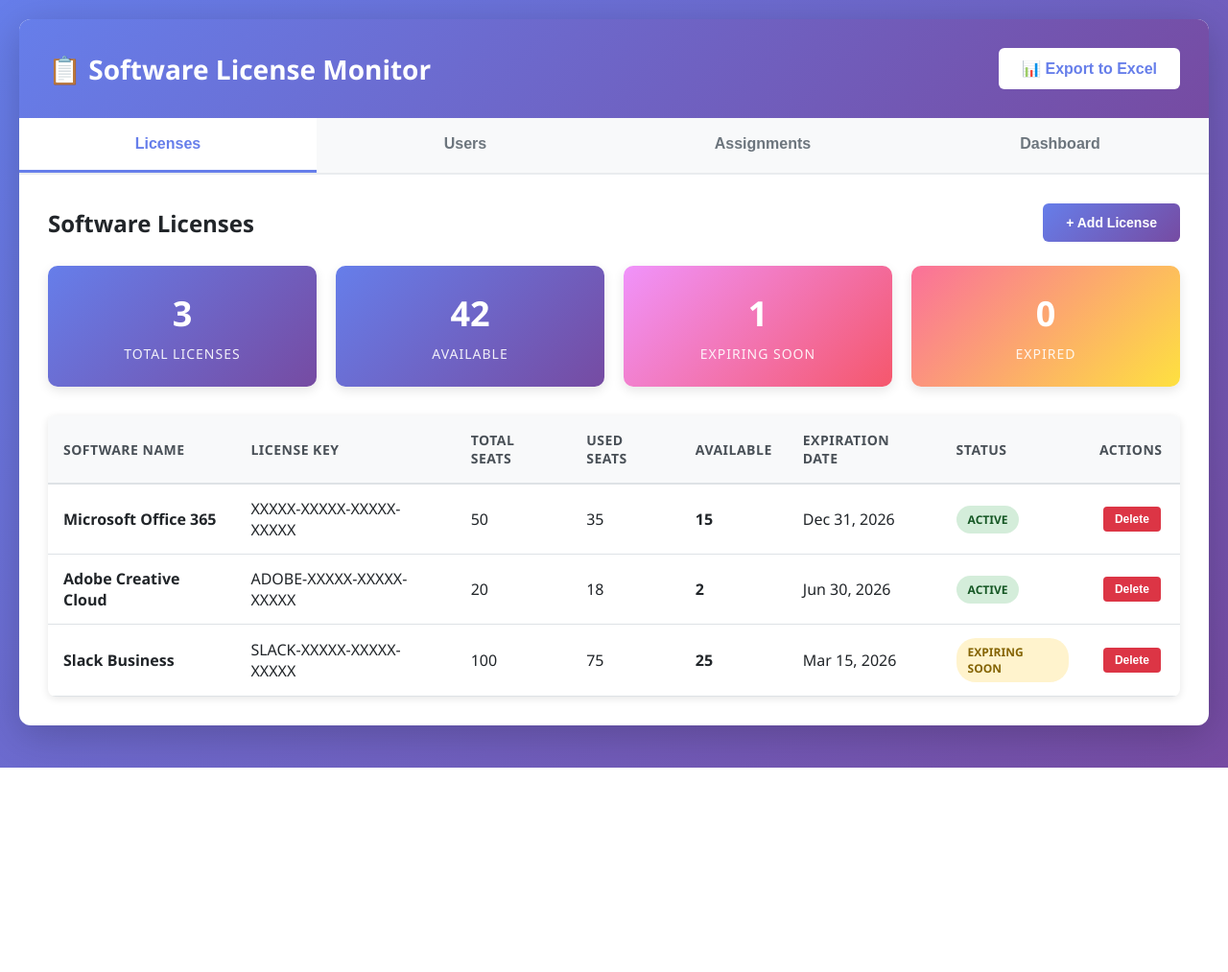
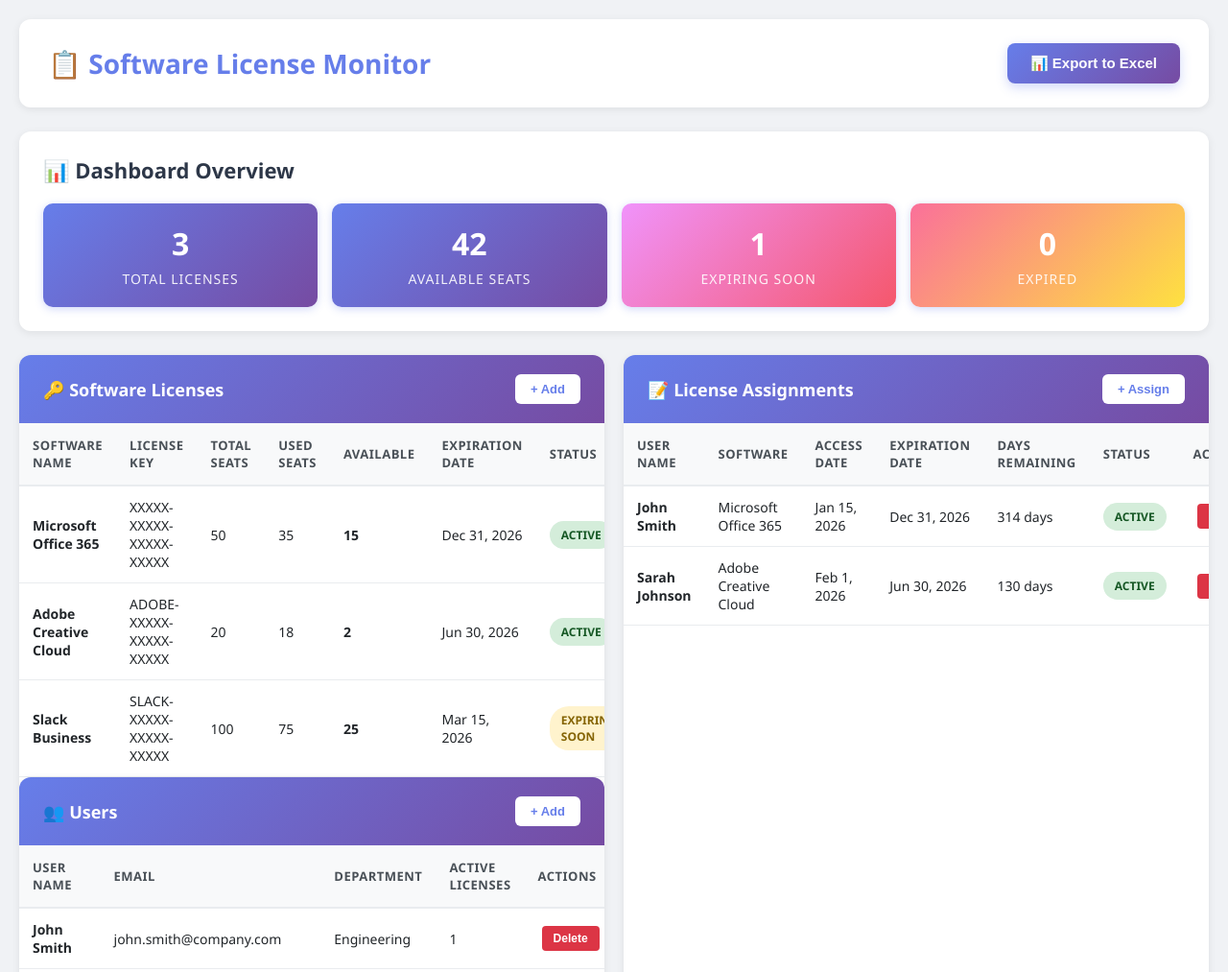
Before and after one commit to axyco2004-cyber/license-monitoring, a plain HTML site: page index.html in a window 1280 px wide. Shown: the top 1013 px of the page at 96% size. Before the commit the page ends 800 px from the top, so only its background shows below. Drawn offline with Linux system fonts and the light colour scheme.

Commit message:
Update to friendly column-based interface

```diff
--- a/index.html
+++ b/index.html
@@ -13,21 +13,9 @@
             <button class="btn-excel" onclick="exportToExcel()">📊 Export to Excel</button>
         </header>
 
-        <!-- Navigation Tabs -->
-        <div class="tabs">
-            <button class="tab-btn active" onclick="showTab('licenses')">Licenses</button>
-            <button class="tab-btn" onclick="showTab('users')">Users</button>
-            <button class="tab-btn" onclick="showTab('assignments')">Assignments</button>
-            <button class="tab-btn" onclick="showTab('dashboard')">Dashboard</button>
-        </div>
-
-        <!-- Licenses Tab -->
-        <div id="licenses-tab" class="tab-content active">
-            <div class="section-header">
-                <h2>Software Licenses</h2>
-                <button class="btn-primary" onclick="showAddLicenseModal()">+ Add License</button>
-            </div>
-
+        <!-- Dashboard Stats -->
+        <div class="stats-section">
+            <h2>📊 Dashboard Overview</h2>
             <div class="stats-grid">
                 <div class="stat-card">
                     <div class="stat-value" id="total-licenses">0</div>
@@ -35,7 +23,7 @@
                 </div>
                 <div class="stat-card">
                     <div class="stat-value" id="available-licenses">0</div>
-                    <div class="stat-label">Available</div>
+                    <div class="stat-label">Available Seats</div>
                 </div>
                 <div class="stat-card warning">
                     <div class="stat-value" id="expiring-soon">0</div>
@@ -46,7 +34,18 @@
                     <div class="stat-label">Expired</div>
                 </div>
             </div>
+        </div>
 
+        <!-- Main Content in Columns -->
+        <div class="columns-layout">
+
+            <!-- Column 1: Licenses -->
+            <div class="column">
+                <div class="column-header">
+                    <h2>🔑 Software Licenses</h2>
+                    <button class="btn-add" onclick="showAddLicenseModal()">+ Add</button>
+                </div>
+                <div class="column-content">
                 <div class="table-container">
                 <table id="licenses-table">
                     <thead>
@@ -67,12 +66,13 @@
                 </div>
             </div>
 
-        <!-- Users Tab -->
-        <div id="users-tab" class="tab-content">
-            <div class="section-header">
-                <h2>Users</h2>
-                <button class="btn-primary" onclick="showAddUserModal()">+ Add User</button>
+            <!-- Column 2: Users -->
+            <div class="column">
+                <div class="column-header">
+                    <h2>👥 Users</h2>
+                    <button class="btn-add" onclick="showAddUserModal()">+ Add</button>
                 </div>
+                <div class="column-content">
 
                 <div class="table-container">
                     <table id="users-table">
@@ -90,12 +90,14 @@
                     </table>
                 </div>
                 </div>
+            </div>
+        </div>
 
-        <!-- Assignments Tab -->
-        <div id="assignments-tab" class="tab-content">
-            <div class="section-header">
-                <h2>License Assignments</h2>
-                <button class="btn-primary" onclick="showAssignLicenseModal()">+ Assign License</button>
+        <!-- Full Width: Assignments -->
+        <div class="full-width-section">
+            <div class="column-header">
+                <h2>📝 License Assignments</h2>
+                <button class="btn-add" onclick="showAssignLicenseModal()">+ Assign</button>
             </div>
 
             <div class="table-container">
@@ -117,10 +119,12 @@
             </div>
         </div>
 
-        <!-- Dashboard Tab -->
-        <div id="dashboard-tab" class="tab-content">
-            <h2>Expiration Alerts</h2>
-            <div id="alerts-container">
+        <!-- Full Width: Alerts -->
+        <div class="full-width-section">
+            <div class="column-header">
+                <h2>⚠️ Expiration Alerts</h2>
+            </div>
+            <div id="alerts-container" class="alerts-section">
             </div>
         </div>
     </div>
--- a/styles.css
+++ b/styles.css
@@ -6,27 +6,27 @@
 
 body {
     font-family: 'Segoe UI', Tahoma, Geneva, Verdana, sans-serif;
-    background: linear-gradient(135deg, #667eea 0%, #764ba2 100%);
+    background: #f0f2f5;
     min-height: 100vh;
     padding: 20px;
+    margin: 0;
 }
 
 .container {
-    max-width: 1400px;
+    max-width: 1600px;
     margin: 0 auto;
-    background: white;
-    border-radius: 12px;
-    box-shadow: 0 10px 40px rgba(0, 0, 0, 0.2);
-    overflow: hidden;
 }
 
 header {
-    background: linear-gradient(135deg, #667eea 0%, #764ba2 100%);
-    color: white;
-    padding: 30px;
+    background: white;
+    color: #667eea;
+    padding: 25px 30px;
     display: flex;
     justify-content: space-between;
     align-items: center;
+    border-radius: 12px;
+    box-shadow: 0 2px 8px rgba(0, 0, 0, 0.08);
+    margin-bottom: 25px;
 }
 
 header h1 {
@@ -35,84 +35,106 @@ header h1 {
 }
 
 .btn-excel {
-    background: white;
-    color: #667eea;
+    background: linear-gradient(135deg, #667eea 0%, #764ba2 100%);
+    color: white;
     border: none;
     padding: 12px 24px;
-    border-radius: 6px;
-    font-size: 16px;
+    border-radius: 8px;
+    font-size: 15px;
     font-weight: 600;
     cursor: pointer;
     transition: transform 0.2s, box-shadow 0.2s;
+    box-shadow: 0 4px 12px rgba(102, 126, 234, 0.3);
 }
 
 .btn-excel:hover {
     transform: translateY(-2px);
-    box-shadow: 0 4px 12px rgba(0, 0, 0, 0.2);
+    box-shadow: 0 6px 16px rgba(102, 126, 234, 0.4);
 }
 
-.tabs {
-    display: flex;
-    background: #f8f9fa;
-    border-bottom: 2px solid #e9ecef;
+/* Stats Section */
+.stats-section {
+    background: white;
+    padding: 25px;
+    border-radius: 12px;
+    box-shadow: 0 2px 8px rgba(0, 0, 0, 0.08);
+    margin-bottom: 25px;
 }
 
-.tab-btn {
-    flex: 1;
-    background: transparent;
-    border: none;
-    padding: 18px;
-    font-size: 16px;
-    font-weight: 600;
-    color: #6c757d;
-    cursor: pointer;
-    transition: all 0.3s;
-    border-bottom: 3px solid transparent;
+.stats-section h2 {
+    margin: 0 0 20px 0;
+    color: #2d3748;
+    font-size: 22px;
 }
 
-.tab-btn:hover {
-    background: #e9ecef;
-    color: #495057;
+/* Columns Layout */
+.columns-layout {
+    display: grid;
+    grid-template-columns: 1fr 1fr;
+    gap: 20px;
+    margin-bottom: 25px;
 }
 
-.tab-btn.active {
-    color: #667eea;
-    border-bottom-color: #667eea;
+.column {
     background: white;
+    border-radius: 12px;
+    box-shadow: 0 2px 8px rgba(0, 0, 0, 0.08);
+    overflow: hidden;
+    display: flex;
+    flex-direction: column;
 }
 
-.tab-content {
-    display: none;
-    padding: 30px;
-    animation: fadeIn 0.3s;
-}
-
-.tab-content.active {
-    display: block;
-}
-
-@keyframes fadeIn {
-    from {
-        opacity: 0;
-        transform: translateY(10px);
-    }
-    to {
-        opacity: 1;
-        transform: translateY(0);
-    }
-}
-
-.section-header {
+.column-header {
+    background: linear-gradient(135deg, #667eea 0%, #764ba2 100%);
+    color: white;
+    padding: 20px 25px;
     display: flex;
     justify-content: space-between;
     align-items: center;
-    margin-bottom: 25px;
 }
 
-.section-header h2 {
-    font-size: 24px;
-    color: #212529;
+.column-header h2 {
+    margin: 0;
+    font-size: 18px;
+    font-weight: 600;
 }
+
+.column-content {
+    padding: 0;
+    flex: 1;
+    overflow: auto;
+    max-height: 500px;
+}
+
+.btn-add {
+    background: white;
+    color: #667eea;
+    border: none;
+    padding: 8px 16px;
+    border-radius: 6px;
+    font-size: 13px;
+    font-weight: 600;
+    cursor: pointer;
+    transition: all 0.2s;
+}
+
+.btn-add:hover {
+    transform: scale(1.05);
+    box-shadow: 0 2px 8px rgba(0, 0, 0, 0.2);
+}
+
+/* Full Width Sections */
+.full-width-section {
+    background: white;
+    border-radius: 12px;
+    box-shadow: 0 2px 8px rgba(0, 0, 0, 0.08);
+    margin-bottom: 25px;
+    overflow: hidden;
+}
+
+
+
+
 
 .btn-primary {
     background: linear-gradient(135deg, #667eea 0%, #764ba2 100%);
@@ -175,18 +197,17 @@ header h1 {
 
 .stats-grid {
     display: grid;
-    grid-template-columns: repeat(auto-fit, minmax(200px, 1fr));
-    gap: 20px;
-    margin-bottom: 30px;
+    grid-template-columns: repeat(4, 1fr);
+    gap: 15px;
 }
 
 .stat-card {
     background: linear-gradient(135deg, #667eea 0%, #764ba2 100%);
-    padding: 25px;
+    padding: 20px;
     border-radius: 10px;
     color: white;
     text-align: center;
-    box-shadow: 0 4px 12px rgba(0, 0, 0, 0.1);
+    box-shadow: 0 2px 8px rgba(102, 126, 234, 0.3);
 }
 
 .stat-card.warning {
@@ -198,9 +219,9 @@ header h1 {
 }
 
 .stat-value {
-    font-size: 36px;
+    font-size: 32px;
     font-weight: 700;
-    margin-bottom: 8px;
+    margin-bottom: 6px;
 }
 
 .stat-label {
@@ -213,8 +234,6 @@ header h1 {
 .table-container {
     overflow-x: auto;
     background: white;
-    border-radius: 8px;
-    box-shadow: 0 2px 8px rgba(0, 0, 0, 0.1);
 }
 
 table {
@@ -227,20 +246,22 @@ thead {
 }
 
 th {
-    padding: 16px;
+    padding: 14px;
     text-align: left;
     font-weight: 600;
     color: #495057;
-    border-bottom: 2px solid #dee2e6;
-    font-size: 14px;
+    border-bottom: 2px solid #e9ecef;
+    font-size: 13px;
     text-transform: uppercase;
     letter-spacing: 0.5px;
+    background: #f8f9fa;
 }
 
 td {
-    padding: 14px 16px;
-    border-bottom: 1px solid #dee2e6;
+    padding: 12px 14px;
+    border-bottom: 1px solid #e9ecef;
     color: #212529;
+    font-size: 14px;
 }
 
 tbody tr {
@@ -399,6 +420,10 @@ tbody tr:hover {
     font-size: 14px;
 }
 
+.alerts-section {
+    padding: 20px;
+}
+
 /* Empty State */
 .empty-state {
     text-align: center;
@@ -417,6 +442,16 @@ tbody tr:hover {
 }
 
 /* Responsive */
+@media (max-width: 1200px) {
+    .columns-layout {
+        grid-template-columns: 1fr;
+    }
+
+    .stats-grid {
+        grid-template-columns: repeat(2, 1fr);
+    }
+}
+
 @media (max-width: 768px) {
     .container {
         margin: 0;
```
Also changed, not shown: github-setup.txt (added, +10 -0 lines). Lines whose indentation alone changed are shown as unchanged.
